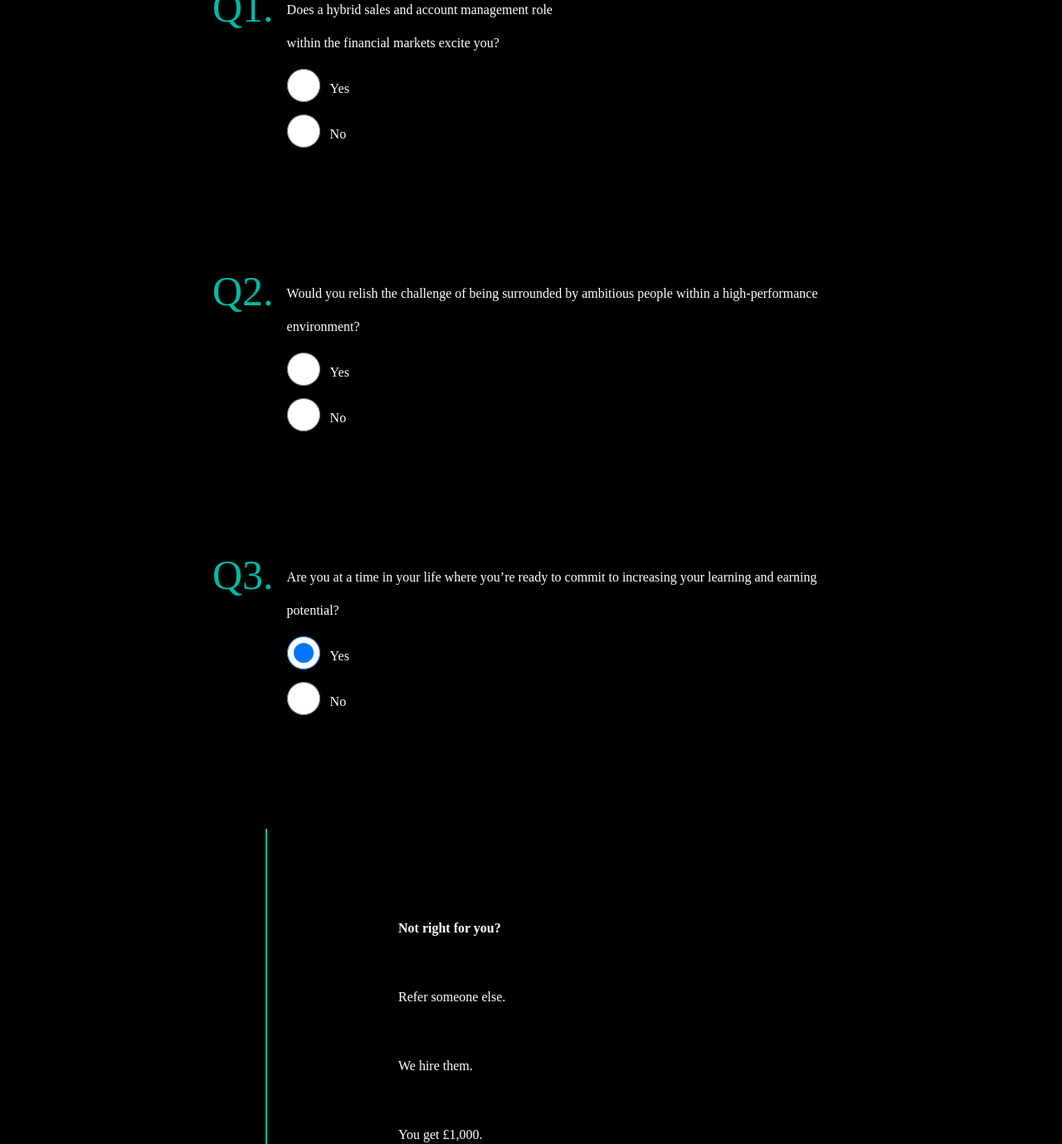
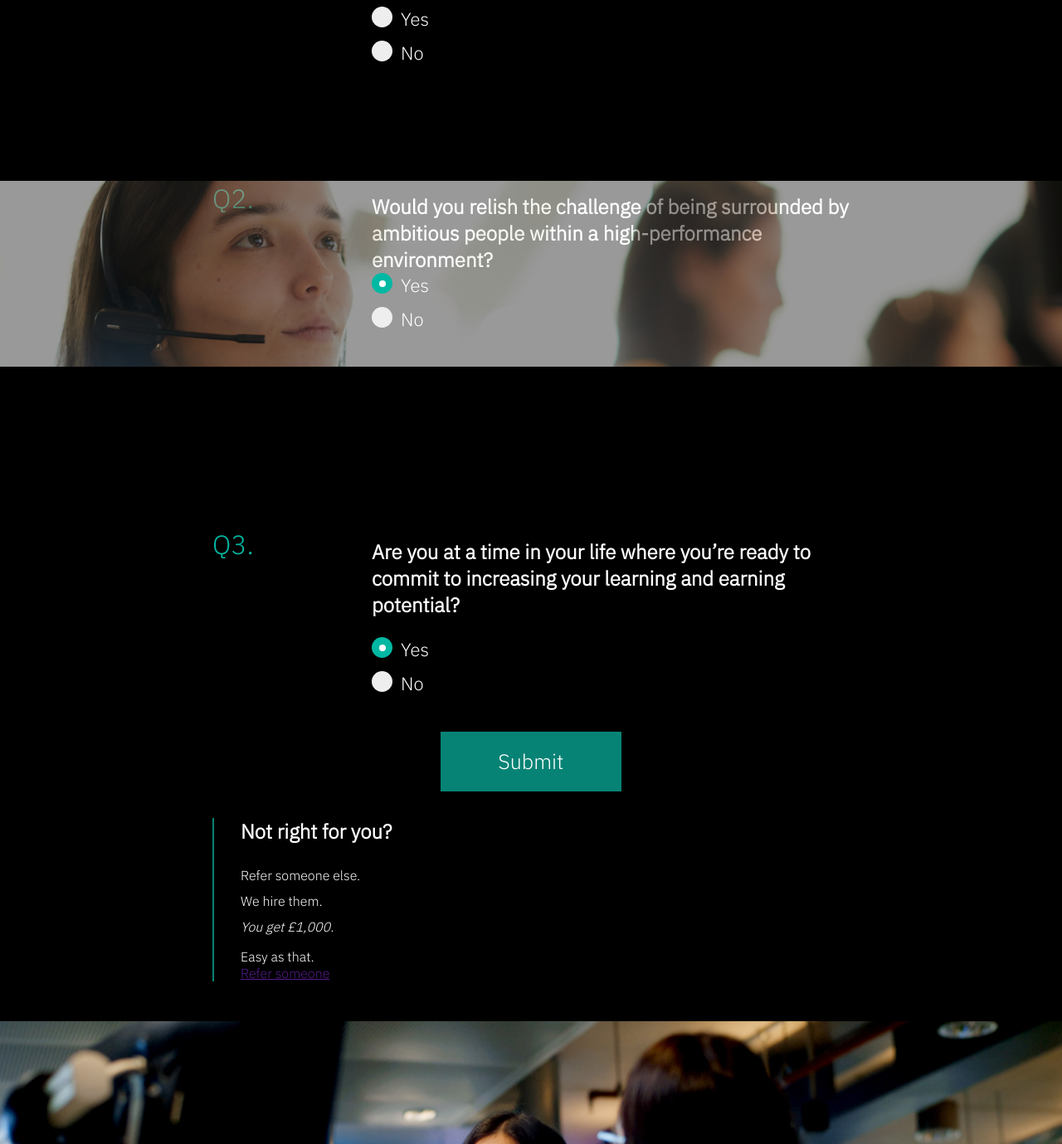
Before and after one commit to AdrianoGeorge/AlphaFX-Landing-Page, a plain HTML site: page index.html in a window 1280 px wide. Shown: the part 1421-2800 px from the top of the page at 83% size. Drawn offline with Linux system fonts and the light colour scheme.

Commit message:
Added content in section

```diff
--- a/index.html
+++ b/index.html
@@ -7,6 +7,12 @@
     <title>Document</title>
     <script src="./script.js"></script>
     <link rel="stylesheet" href="style.css" />
+    <link rel="preconnect" href="https://fonts.googleapis.com" />
+    <link rel="preconnect" href="https://fonts.gstatic.com" crossorigin />
+    <link
+      href="https://fonts.googleapis.com/css2?family=IBM+Plex+Sans:wght@300&display=swap"
+      rel="stylesheet"
+    />
   </head>
   <body>
     <header>
@@ -31,70 +37,98 @@
           <h3 class="presentation-subtitle">Morgan, AlphaFX Founder & CEO</h3>
         </div>
       </article>
-      <article class="questions_interview">
-        <h2 class="questions_interview_title">
-          Three questions to unlock the interview:
-        </h2>
-        <div class="question_one">
-           <div class="q1">
-               <p>Q1.</p>
-           </div>
-          <div class="wrapper">
-          <label class="question" for="yes_no_radio"> Does a hybrid sales and account management role <br> within the financial markets excite you? </label>
-            <p>
-            <input type="radio" name="yes_no" checked>Yes</input>
-            </p>
-            <p>
-            <input type="radio" name="yes_no">No</input>
-            </p>
-</div>
+      <article class="questions">
+        <h1 >Three questions to <br> unlock the interview: </h1>
+        <div class="q1">
+          <p class="question_number">Q1.</p>
+          <div class="content">
+            <h1>Does a hybrid sales and account management role within the financial markets excite you?</h1>
+         <form >
+         <label class="container">Yes
+          <input type="radio" checked="checked" name="radio">
+          <span class="checkmark"></span>
+        </label>
+        <label class="container">No
+          <input type="radio" name="radio">
+          <span class="checkmark"></span>
+        </label>
+          </div>
         </div>
-         <div class="question_one">
-           <div class="q1">
-               <p>Q2.</p>
-           </div>
-          <div class="wrapper">
-          <label class="question" for="yes_no_radio"> Would you relish the challenge of being surrounded by ambitious  people within a high-performance environment? </label>
-            <p>
-            <input type="radio" name="yes_no" checked>Yes</input>
-            </p>
-            <p>
-            <input type="radio" name="yes_no">No</input>
-            </p>
-</div>
+         <div class="q2">
+           <img class="q2_image"
+            class="presentation-image"
+            src="./images/women.jpg"
+            alt=""
+          />
+          <p class="question_number">Q2.</p>
+          <div class="content">
+            <h1>Would you relish the challenge of being surrounded by ambitious people within a high-performance environment?</h1>
+
+         <form>
+         <label class="container">Yes
+          <input type="radio" checked="checked" name="radio">
+          <span class="checkmark"></span>
+        </label>
+        <label class="container">No
+          <input type="radio" name="radio">
+          <span class="checkmark"></span>
+        </label>
+
+        </form>
+          </div>
         </div>
-         <div class="question_one">
-           <div class="q1">
-               <p>Q3.</p>
-           </div>
-          <div class="wrapper">
-          <label class="question" for="yes_no_radio"> Are you at a time in your life where you’re ready to commit to increasing your learning and earning potential? </label>
-            <p>
-            <input type="radio" name="yes_no" checked>Yes</input>
-            </p>
-            <p>
-            <input type="radio" name="yes_no">No</input>
-            </p>
-</div>
+         <div class="q3">
+          <p class="question_number">Q3.</p>
+          <div class="content">
+            <h1>Are you at a time in your life where you’re ready to commit to increasing your learning and earning potential?</h1>
+         <form>
+         <label class="container">Yes
+          <input type="radio" checked="checked" name="radio">
+          <span class="checkmark"></span>
+        </label>
+        <label class="container">No
+          <input type="radio" name="radio">
+          <span class="checkmark"></span>
+        </label>
+
+        </form>
+          </div>
         </div>
+         <button class="submit">Submit </button>
+
+
+
 
       </article>
-      <article class="refer-someone">
-       <div class="refer-someone-content">
-          <h2 class="refer_title">Not right for you?</h2>
-          <ul class="refer-list">
-            <li>Refer someone else. </li>
-            <li>We hire them.</li>
-            <li>You get £1,000.</li>
-            <li>Easy as that.</li>
-          </ul>
+      <article class="refer">
+       <div class="refer_content">
+          <h1>Not right for you?</h1>
+        <ul>
+          <li>Refer someone else.</li>
+          <li>We hire them. </li>
+          <li>You get £1,000.</li>
+          <li>Easy as that.</li>
 
-<button>Refer someone</button>
+        </ul>
+        <a href="">Refer someone</a>
        </div>
 
- <img class="refer_image" src="./images/lion.jpg" alt="">
       </article>
+      <img class="bottom-image" src="./images/sales-floor.jpg" alt="">
+    </main>
+    <footer>
+      <ul>
+        <li>©2022 Alpha FX Group plc</li>
+        <li>Regulatory Info</li>
+        <li>Legal Notice</li>
+        <li>Privacy & Cookies</li>
+        <li>Developer Hub</li>
+        <li>Moder Slavery Statement</li>
+        <li>Fraud Awareness</li>
+        <li>Live Rates</li>
+        <li>Credits</li>
 
-    </main>
+      </ul>
+    </footer>
   </body>
 </html>
--- a/style.css
+++ b/style.css
@@ -5,14 +5,9 @@
 }
 body {
   font-family: "IBM Plex Sans";
-  font-style: normal;
-  font-weight: 300;
-  font-size: 64px;
-  line-height: 83px;
   background: #000000;
 }
-header {
-}
+
 .office-video {
   width: 100%;
   height: 56vh;
@@ -29,12 +24,13 @@ header {
 }
 
 main {
-  width: 100%;
+  margin: 0 auto;
 }
 
 .presentation {
-  width: 100%;
+  width: 60%;
   color: white;
+  margin: 0 auto;
 }
 
 .presentation-title {
@@ -57,8 +53,8 @@ main {
 }
 
 .presentation-content {
-  width: 60%;
-  margin: 0 auto;
+  border-left: 1px solid #00b8a3;
+  padding-left: 50px;
 }
 
 .presentation-text {
@@ -70,7 +66,6 @@ main {
 }
 .presentation-image {
   width: 100%;
-  margin: 0 auto;
 }
 .presentation-subtitle {
   font-size: 1rem;
@@ -78,88 +73,200 @@ main {
   font-weight: 300;
   line-height: 31px;
 }
-.question {
-  margin-top: 5rem;
-  margin-bottom: 5rem;
+
+.questions {
+  color: white;
+  padding-top: 3rem;
+  font-size: 1.5rem;
+  width: 100%;
 }
-.questions_interview {
-  color: white;
-  width: 100%;
-  padding-top: 2rem;
-}
-.questions_interview_title {
-  font-size: 3rem;
+.questions > h1 {
   width: 60%;
   margin: 0 auto;
+}
+
+.question_one {
+  display: flex;
+}
+.question_one_title {
+  padding-top: 2rem;
+  padding-bottom: 1rem;
+  display: flex;
+}
+
+.q2_image {
+  width: 100%;
+  position: absolute;
+  left: 0;
+  height: 28vh;
+  object-fit: cover;
+  opacity: 0.6;
+}
+
+.q1 {
+  padding-top: 4rem;
+  padding-bottom: 2rem;
+}
+.q2 {
+  padding-top: 6rem;
+  padding-bottom: 8rem;
+}
+.q3 {
+  padding-top: 6rem;
+  padding-bottom: 2rem;
+}
+.q1,
+.q2,
+.q3 {
+  display: flex;
+  justify-content: space-between;
+  width: 60%;
+  margin: 0 auto;
+}
+
+.question_number {
+  color: #00b8a3;
+  font-family: "IBM Plex Sans";
   font-style: normal;
   font-weight: 300;
-  line-height: 71px;
-  padding-bottom: 2rem;
+  font-size: 2rem;
 }
-.question_one {
-  font-size: 3rem;
-  width: 60%;
+.content {
+  padding-top: 0.9rem;
+  width: 75%;
+  font-size: 1rem;
+}
+.content > h1 {
+  width: 100%;
+}
+
+/* form */
+.container {
+  display: block;
+  position: relative;
+  padding-left: 35px;
+  margin-bottom: 12px;
+  cursor: pointer;
+  font-size: 22px;
+  -webkit-user-select: none;
+  -moz-user-select: none;
+  -ms-user-select: none;
+  user-select: none;
+}
+
+/* Hide the browser's default radio button */
+.container input {
+  position: absolute;
+  opacity: 0;
+  cursor: pointer;
+}
+
+/* Create a custom radio button */
+.checkmark {
+  position: absolute;
+  top: 0;
+  left: 0;
+  height: 25px;
+  width: 25px;
+  background-color: #eee;
+  border-radius: 50%;
+}
+
+/* On mouse-over, add a grey background color */
+.container:hover input ~ .checkmark {
+  background-color: #ccc;
+}
+
+/* When the radio button is checked, add a blue background */
+.container input:checked ~ .checkmark {
+  background-color: #00b8a3;
+}
+
+/* Create the indicator (the dot/circle - hidden when not checked) */
+.checkmark:after {
+  content: "";
+  position: absolute;
+  display: none;
+}
+
+/* Show the indicator (dot/circle) when checked */
+.container input:checked ~ .checkmark:after {
+  display: block;
+}
+
+/* Style the indicator (dot/circle) */
+.container .checkmark:after {
+  top: 9px;
+  left: 9px;
+  width: 8px;
+  height: 8px;
+  border-radius: 50%;
+  background: white;
+}
+form {
+  padding-top: 1.4rem;
+}
+
+.submit {
+  display: flex;
+  justify-content: space-between;
+  padding: 10px 70px 10px 70px;
   margin: 0 auto;
+  color: white;
+  background: #078375;
+  outline: none;
+  border: none;
+
+  font-family: "IBM Plex Sans";
+  font-size: 25px;
   font-style: normal;
   font-weight: 300;
-  display: flex;
-  padding-bottom: 8rem;
-}
-.q1 {
-  margin-right: 1rem;
-  color: #00b8a3;
-  font-family: IBM Plex Sans;
-  font-size: 50px;
-  font-style: normal;
-  font-weight: 300;
-  /* line-height: 130px; */
+  line-height: 52px;
   letter-spacing: 0em;
   text-align: left;
 }
-.wrapper {
-  font-size: 1rem;
-  line-height: 40px;
-  padding-top: 1.5rem;
+
+.refer {
+  color: white;
+  display: flex;
+  flex-direction: column;
+  justify-content: space-between;
+  width: 60%;
+  margin: 0 auto;
+  padding-top: 2rem;
 }
-input {
-  border-radius: 50%;
-  width: 40px;
-  height: 40px;
-  border: 2px solid #999;
-  transition: 0.2s all linear;
-  margin-right: 12px;
-
-  position: relative;
-  top: 11px;
+.refer_content {
+  padding-left: 2rem;
+  border-left: 2px solid #078375;
 }
-.refer_title {
-  font-size: 1rem;
+.refer_content > ul {
+  padding-top: 1rem;
+  list-style: none;
 }
-.refer-someone {
-  width: 50%;
-  color: white;
-  background: black;
-  margin: 0 auto;
+.refer_content > ul > li {
+  padding-top: 0.7rem;
 }
-.refer-someone::before {
-  content: "";
-  height: 30px;
-  border: 1px solid #00b8a3;
-  margin-right: 1rem;
-  padding-bottom: 20rem;
+.refer_content > ul > :nth-child(4) {
+  padding-top: 1rem;
 }
-.refer-someone-content {
-  width: 50%;
-  margin: 0 auto;
-}
-.refer_image {
-  width: 100%;
-  background: black;
+.refer_content > ul > :nth-child(3) {
+  font-style: italic;
 }
 
-.refer-list {
+.bottom-image {
   width: 100%;
-  margin: 0 auto;
-  font-size: 1rem;
+  padding-top: 3rem;
+}
+footer {
+  padding-top: 1rem;
+  padding-bottom: 1rem;
+  padding-left: 0.8rem;
+}
+footer > ul {
+  color: white;
+  width: 80%;
+  display: flex;
+  justify-content: space-between;
+  font-size: 0.6rem;
   list-style: none;
 }
```
Also changed, not shown: images/sales-floor.jpg (added).
